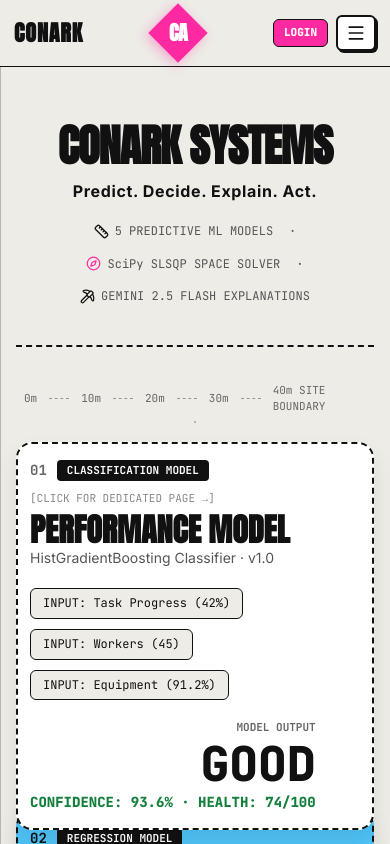
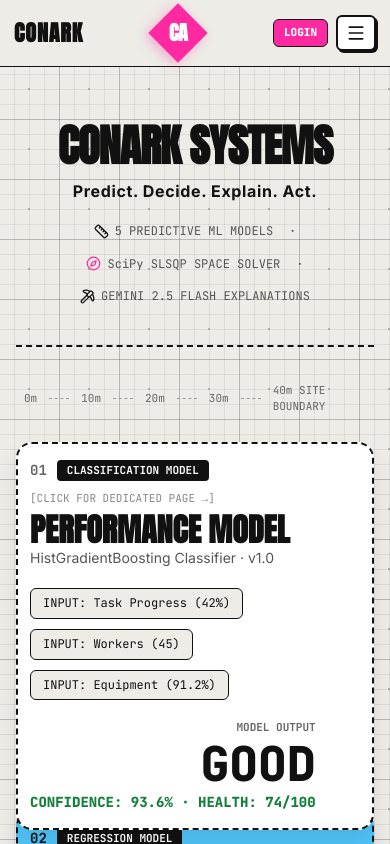
Before and after one commit to shubham392007-sketch/ConArk_Systems, a React (Vite) app in the folder frontend/: page / in a window 390 px wide. Shown: the top 844 px of the page. Built offline with nearby package versions, Linux system fonts and the light colour scheme; no server answers.

Commit message:
Fix mobile mesh background using hardware-accelerated fixed viewport layer

```diff
--- a/frontend/src/App.tsx
+++ b/frontend/src/App.tsx
@@ -159,7 +159,9 @@ export const App: React.FC = () => {
     <BrowserRouter>
       <AuthProvider>
         <ScrollToTop />
-        <div className="app-root-layout" style={{ minHeight: '100vh', display: 'flex', flexDirection: 'column' }}>
+        {/* Hardware-Accelerated Universal Background Mesh (Mobile & Desktop) */}
+        <div className="app-fixed-mesh-bg" aria-hidden="true" />
+        <div className="app-root-layout" style={{ minHeight: '100vh', display: 'flex', flexDirection: 'column', position: 'relative', zIndex: 1 }}>
           <TopNav />
           <MainContent />
           <ConditionalFooter />
--- a/frontend/src/index.css
+++ b/frontend/src/index.css
@@ -28,6 +28,25 @@ html, body, #root {
 }
 
 body, .app-root-layout {
+  background-color: transparent;
+  color: var(--ink-black);
+  font-family: var(--font-body);
+  min-height: 100vh;
+  line-height: 1.4;
+  -webkit-font-smoothing: antialiased;
+}
+
+/* Hardware-accelerated fixed background mesh layer (Works 100% on iOS, Android & Desktop) */
+.app-fixed-mesh-bg {
+  position: fixed;
+  top: 0;
+  left: 0;
+  right: 0;
+  bottom: 0;
+  width: 100%;
+  height: 100%;
+  z-index: 0;
+  pointer-events: none;
   background-color: var(--bg-base);
   background-image:
     /* Bold Major Grid Lines */
@@ -40,12 +59,6 @@ body, .app-root-layout {
     radial-gradient(circle, rgba(17, 17, 17, 0.25) 1.2px, transparent 1.2px);
   background-size: 60px 60px, 60px 60px, 15px 15px, 15px 15px, 60px 60px;
   background-position: -1px -1px, -1px -1px, -1px -1px, -1px -1px, -1px -1px;
-  background-attachment: fixed;
-  color: var(--ink-black);
-  font-family: var(--font-body);
-  min-height: 100vh;
-  line-height: 1.4;
-  -webkit-font-smoothing: antialiased;
 }
 
 a {
@@ -244,10 +257,10 @@ input, select, textarea {
 }
 
 .desktop-nav-only {
-  display: flex !important;
+  display: flex;
 }
 .mobile-nav-only {
-  display: none !important;
+  display: none;
 }
 
 @keyframes slideInRight {
```
Also changed, not shown: 1 other file (tests, documents, lock files or other folders).
